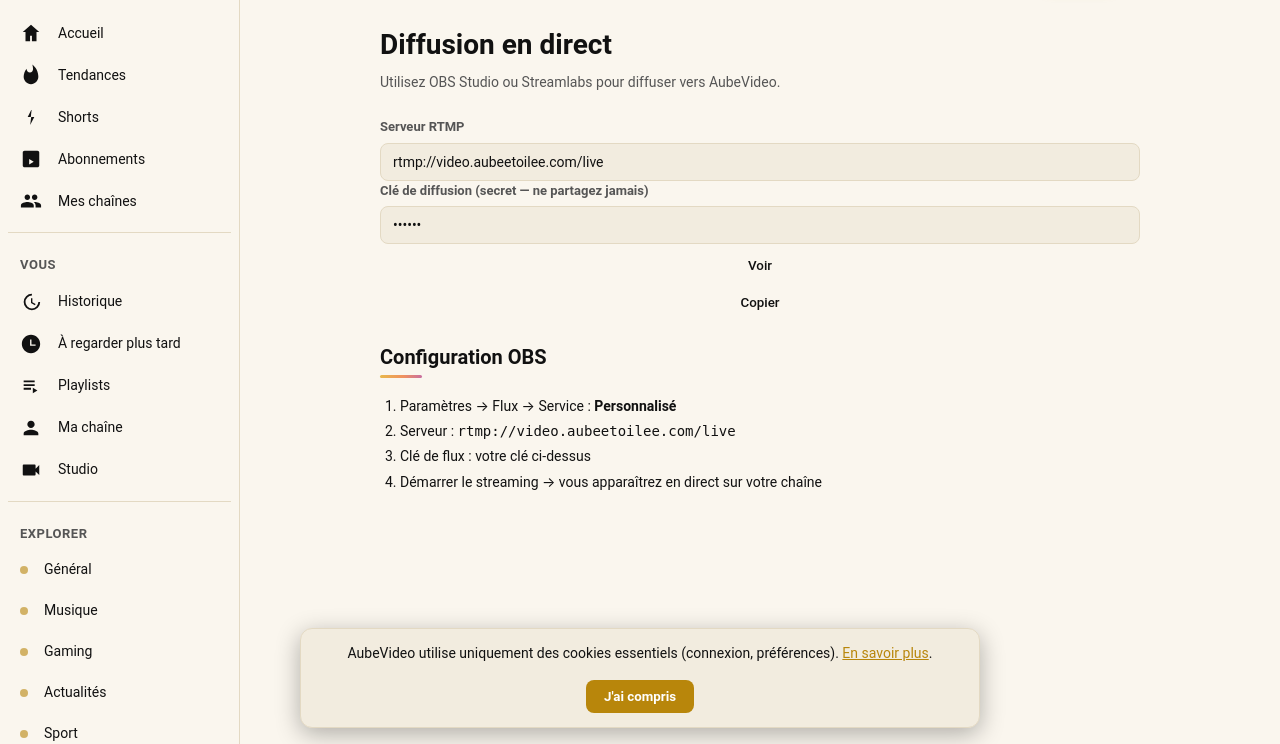
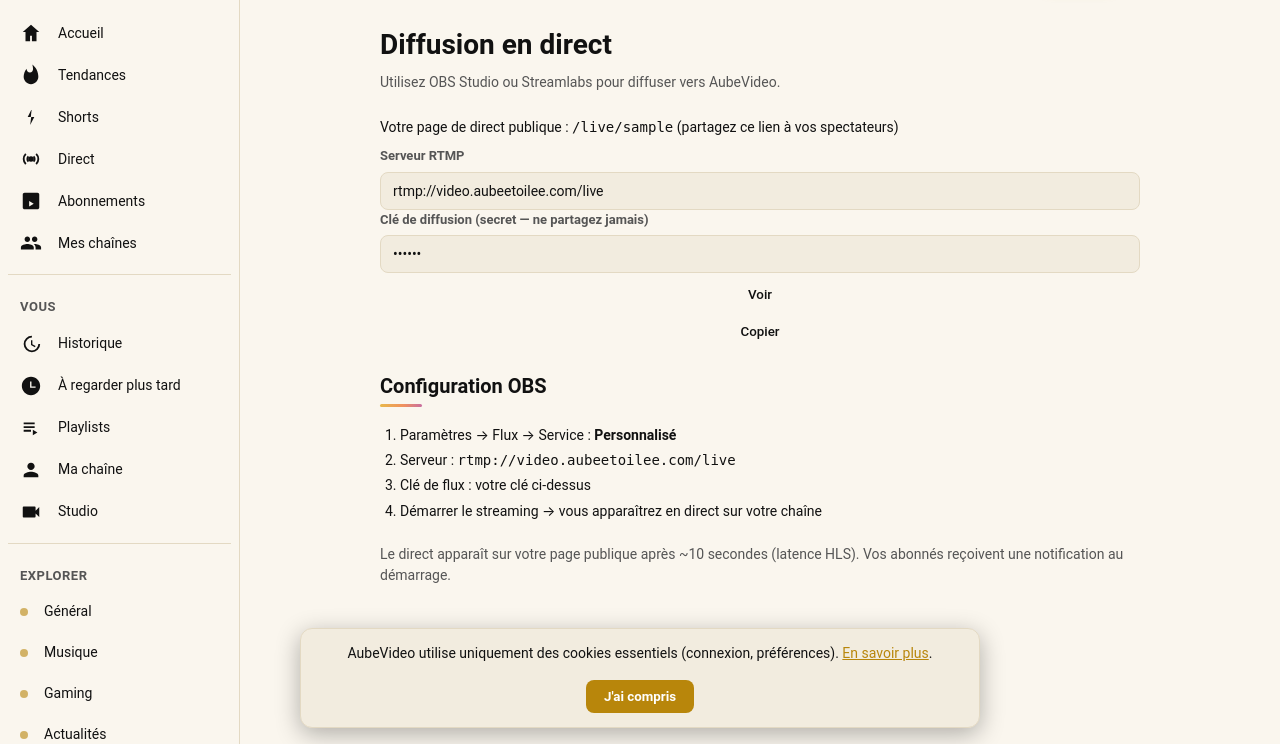
Before and after one commit to Aube2023/AubeVideo, a Flask app: page /studio/live in a window 1280 px wide. Shown: the part 56-800 px from the top of the page. Run offline with Flask 3, Linux system fonts and the light colour scheme; the visitor is signed in with stand-in values (Sample User, id 1); a database or web service that is not in the repository returns one stand-in record (values such as "Sample title"); data that the repository does not hold is empty; some libraries are stand-ins or nearby versions.

Commit message:
Diffusion en direct fonctionnelle : ingest RTMP (nginx-rtmp), lecture HLS publique /live/<chaîne>, liste /lives, notification des abonnés, clé jamais exposée (renommage du flux via 301)
Co-Authored-By: Claude Fable 5 <noreply@anthropic.com>

```diff
--- a/app.py
+++ b/app.py
@@ -2114,47 +2114,137 @@ def stripe_webhook():
     return "", 400
 
 
-# ---------- Live streaming (skeleton) ----------
+# ---------- Live streaming (RTMP ingest via nginx-rtmp, lecture HLS) ----------
 @app.route("/studio/live")
 @login_required
 def live_dashboard():
     uid = session["user_id"]
     with db_cursor(commit=True) as cur:
-        cur.execute("SELECT stream_key FROM users WHERE id = %s", (uid,))
+        cur.execute("SELECT username, stream_key FROM users WHERE id = %s", (uid,))
         u = cur.fetchone()
         if not u["stream_key"]:
             key = uuid.uuid4().hex
             cur.execute("UPDATE users SET stream_key = %s WHERE id = %s", (key, uid))
-            u = {"stream_key": key}
+            u = {"username": u["username"], "stream_key": key}
+        cur.execute(
+            "SELECT 1 FROM live_streams WHERE user_id = %s AND status = 'live'",
+            (uid,),
+        )
+        is_live = cur.fetchone() is not None
     rtmp_base = os.environ.get("AUBEVIDEO_RTMP_URL", "rtmp://video.aubeetoilee.com/live")
     return render_template("live.html",
                            stream_key=u["stream_key"],
-                           rtmp_base=rtmp_base)
+                           rtmp_base=rtmp_base,
+                           is_live=is_live,
+                           live_url=url_for("live_watch", username=u["username"]))
 
 
 @app.route("/api/live/callback", methods=["POST"])
 def live_callback():
-    """Endpoint appelé par nginx-rtmp on_publish / on_publish_done."""
-    key = request.form.get("name", "")
+    """Appelé par nginx-rtmp (localhost uniquement) : on_publish / on_publish_done.
+
+    on_publish : `name` = clé secrète → on répond 301 Location: <username>,
+    nginx-rtmp renomme le flux ; le HLS public est /hls/<username>.m3u8 et la
+    clé n'apparaît jamais côté spectateurs.
+    on_publish_done : `name` peut être la clé ou le username → on gère les deux.
+    """
+    if request.remote_addr != "127.0.0.1":
+        abort(403)
+    name = request.form.get("name", "")
     action = request.form.get("call", "")  # publish / publish_done
+    if not name:
+        return "", 403
     with db_cursor(commit=True) as cur:
-        cur.execute("SELECT id FROM users WHERE stream_key = %s", (key,))
+        cur.execute(
+            "SELECT id, username, display_name FROM users"
+            " WHERE stream_key = %s OR username = %s",
+            (name, name),
+        )
         u = cur.fetchone()
         if not u:
             return "", 403
         if action == "publish":
-            cur.execute(
-                """INSERT INTO live_streams (user_id, title, status, started_at)
-                   VALUES (%s, %s, 'live', NOW())""",
-                (u["id"], "Direct AubeVideo"),
-            )
-        else:
+            # Un seul direct actif par chaîne : clore un éventuel orphelin.
             cur.execute(
                 """UPDATE live_streams SET status = 'ended', ended_at = NOW()
                    WHERE user_id = %s AND status = 'live'""",
                 (u["id"],),
             )
+            cur.execute(
+                """INSERT INTO live_streams (user_id, title, status, started_at)
+                   VALUES (%s, %s, 'live', NOW())""",
+                (u["id"], f"Direct de {u['display_name'] or u['username']}"),
+            )
+            cur.execute(
+                """INSERT INTO notifications (user_id, type, title, body, link)
+                   SELECT s.subscriber_id, 'live', %s, %s, %s
+                   FROM subscriptions s
+                   WHERE s.channel_id = %s AND s.notify = TRUE""",
+                (f"🔴 {u['display_name'] or u['username']} est en direct",
+                 "Rejoignez le direct maintenant",
+                 f"/live/{u['username']}", u["id"]),
+            )
+            app.logger.info("Live démarré : %s", u["username"])
+            if name != u["username"]:
+                resp = Response("", 301)
+                resp.headers["Location"] = u["username"]
+                return resp
+            return "", 200
+        cur.execute(
+            """UPDATE live_streams SET status = 'ended', ended_at = NOW()
+               WHERE user_id = %s AND status = 'live'""",
+            (u["id"],),
+        )
+        app.logger.info("Live terminé : %s", u["username"])
     return "", 200
+
+
+@app.route("/live/<username>")
+def live_watch(username):
+    """Page publique de visionnage du direct d'une chaîne."""
+    with db_cursor() as cur:
+        cur.execute(
+            """SELECT id, username, display_name, avatar_url, subscriber_count
+               FROM users WHERE LOWER(username) = LOWER(%s) AND is_banned = FALSE""",
+            (username,),
+        )
+        channel = cur.fetchone()
+        if not channel:
+            abort(404)
+        cur.execute(
+            """SELECT * FROM live_streams WHERE user_id = %s AND status = 'live'
+               ORDER BY started_at DESC LIMIT 1""",
+            (channel["id"],),
+        )
+        stream = cur.fetchone()
+        is_subscribed = False
+        uid = session.get("user_id")
+        if uid:
+            cur.execute(
+                "SELECT 1 FROM subscriptions WHERE subscriber_id = %s AND channel_id = %s",
+                (uid, channel["id"]),
+            )
+            is_subscribed = cur.fetchone() is not None
+    return render_template("live_watch.html",
+                           channel=channel,
+                           stream=stream,
+                           is_subscribed=is_subscribed,
+                           hls_url=f"/hls/{channel['username']}.m3u8")
+
+
+@app.route("/lives")
+def lives():
+    """Liste des chaînes actuellement en direct."""
+    with db_cursor() as cur:
+        cur.execute(
+            """SELECT ls.title, ls.started_at, u.username, u.display_name,
+                      u.avatar_url, u.subscriber_count
+               FROM live_streams ls JOIN users u ON ls.user_id = u.id
+               WHERE ls.status = 'live' AND u.is_banned = FALSE
+               ORDER BY ls.started_at DESC LIMIT 60"""
+        )
+        streams = cur.fetchall()
+    return render_template("lives.html", streams=streams)
 
 
 # ---------- GDPR export ----------
--- a/security.py
+++ b/security.py
@@ -88,6 +88,10 @@ def csrf_protect(app):
             return
         # Stripe webhook signé : pas de CSRF (vérification dédiée côté handler)
         if request.path == "/stripe/webhook":
+            return
+        # Callback nginx-rtmp (restreint à localhost + authentifié par la clé
+        # de stream côté handler) : pas de session navigateur => pas de CSRF
+        if request.path == "/api/live/callback":
             return
         # Les endpoints de stream/thumb sont en GET donc OK.
         # Upload POST multipart -> token via form
--- a/templates/base.html
+++ b/templates/base.html
@@ -128,6 +128,10 @@
       <svg viewBox="0 0 24 24" width="22" height="22"><path fill="currentColor" d="M12.77 3.34L8.39 12h3.85l-1.16 8.66L15.61 12h-3.85l1-8.66z"/></svg>
       <span>Shorts</span>
     </a>
+    <a href="{{ url_for('lives') }}" class="nav-item {% if request.endpoint in ['lives','live_watch'] %}active{% endif %}">
+      <svg viewBox="0 0 24 24" width="22" height="22"><path fill="currentColor" d="M12 9a3 3 0 100 6 3 3 0 000-6zm-6.36 9.36a9 9 0 010-12.72l1.42 1.42a7 7 0 000 9.88l-1.42 1.42zm12.72 0l-1.42-1.42a7 7 0 000-9.88l1.42-1.42a9 9 0 010 12.72zM8.46 15.54a5 5 0 010-7.08l1.42 1.42a3 3 0 000 4.24l-1.42 1.42zm7.08 0l-1.42-1.42a3 3 0 000-4.24l1.42-1.42a5 5 0 010 7.08z"/></svg>
+      <span>Direct</span>
+    </a>
     <a href="{{ url_for('subscriptions_feed') }}" class="nav-item {% if request.endpoint=='subscriptions_feed' %}active{% endif %}">
       <svg viewBox="0 0 24 24" width="22" height="22"><path fill="currentColor" d="M10 18v-6l5 3-5 3zm9-15H5c-1.1 0-2 .9-2 2v14c0 1.1.9 2 2 2h14c1.1 0 2-.9 2-2V5c0-1.1-.9-2-2-2z"/></svg>
       <span>Abonnements</span>
--- a/templates/live.html
+++ b/templates/live.html
@@ -4,6 +4,15 @@
 <div class="container-narrow">
   <h1>Diffusion en direct</h1>
   <p class="subtitle">Utilisez OBS Studio ou Streamlabs pour diffuser vers AubeVideo.</p>
+
+  {% if is_live %}
+  <div class="flash flash-success" style="position:static;margin:12px 0">
+    🔴 Vous êtes <strong>en direct</strong> — <a href="{{ live_url }}">voir votre direct</a>
+  </div>
+  {% endif %}
+  <p style="margin:8px 0">Votre page de direct publique :
+    <a href="{{ live_url }}"><code>{{ live_url }}</code></a>
+    (partagez ce lien à vos spectateurs)</p>
 
   <div class="field">
     <span>Serveur RTMP</span>
@@ -24,9 +33,9 @@
     <li>Démarrer le streaming → vous apparaîtrez en direct sur votre chaîne</li>
   </ol>
 
-  <div class="flash flash-success" style="position:static;margin-top:20px">
-    Côté serveur : activez <code>nginx-rtmp-module</code> + <code>ffmpeg</code> pour HLS.
-    Callbacks <code>on_publish</code> / <code>on_publish_done</code> → <code>/api/live/callback</code>.
-  </div>
+  <p class="subtitle" style="margin-top:20px">
+    Le direct apparaît sur votre page publique après ~10 secondes (latence HLS).
+    Vos abonnés reçoivent une notification au démarrage.
+  </p>
 </div>
 {% endblock %}
```
Also changed, not shown: templates/live_watch.html (added, +72 -0 lines), templates/lives.html (added, +33 -0 lines), 1 other file.
